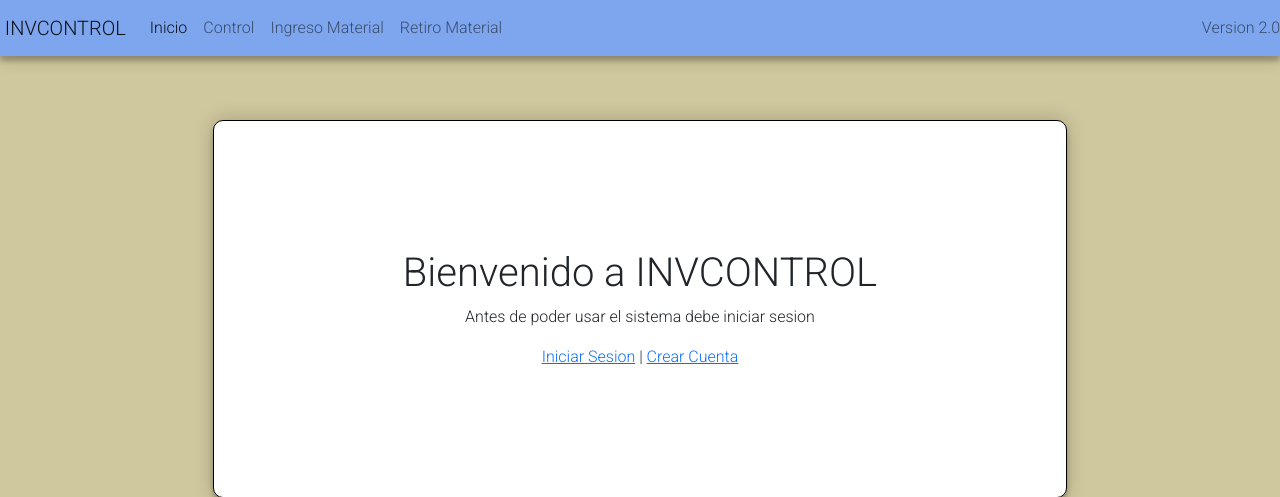
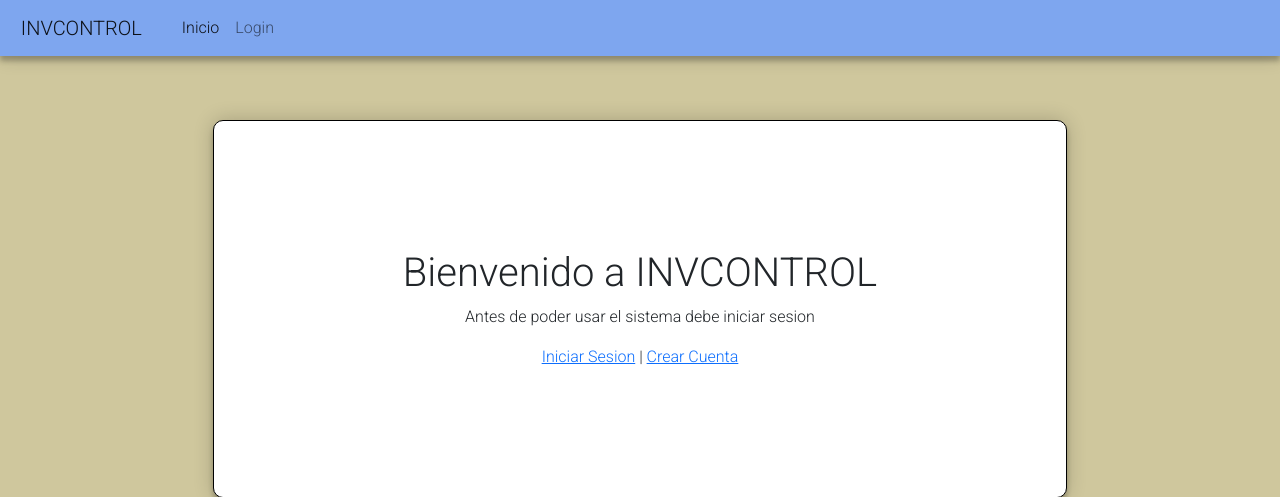
Before and after one commit to invcontrol/web, a Django app: page / in a window 1280 px wide. Shown: the top 497 px of the page. Run offline with Django 4.2, Linux system fonts and the light colour scheme.

Commit message:
django login y logout

```diff
--- a/backend/settings.py
+++ b/backend/settings.py
@@ -55,7 +55,7 @@ ROOT_URLCONF = 'backend.urls'
 TEMPLATES = [
     {
         'BACKEND': 'django.template.backends.django.DjangoTemplates',
-        'DIRS': [],
+        'DIRS': [BASE_DIR / "templates"],
         'APP_DIRS': True,
         'OPTIONS': {
             'context_processors': [
@@ -122,3 +122,6 @@ STATIC_URL = 'static/'
 # https://docs.djangoproject.com/en/4.0/ref/settings/#default-auto-field
 
 DEFAULT_AUTO_FIELD = 'django.db.models.BigAutoField'
+
+LOGIN_REDIRECT_URL = "/"
+LOGOUT_REDIRECT_URL = "/"
--- a/backend/urls.py
+++ b/backend/urls.py
@@ -19,4 +19,6 @@ from django.urls import path,include
 urlpatterns = [
     path('admin/', admin.site.urls),
     path('',include('webpage.urls')),
+    path('accounts/',include('django.contrib.auth.urls')),
+
 ]
--- a/webpage/templates/webpage/index.html
+++ b/webpage/templates/webpage/index.html
@@ -17,7 +17,7 @@
     <header>
         <nav class="navbar navbar-expand-lg navbar-light sombra" style="background-color: rgb(126, 166, 239);">
             <div class="container-fliud">
-                <a class="navbar-brand" href="./index.html">
+                <a class="navbar-brand px-3" href="./index.html">
                     <div class="image-content d-inline-block">
                         <img>
                     </div>
@@ -29,25 +29,41 @@
                     <span class="navbar-toggler-icon"></span>
                 </button>
             </div>
+            {% if user.is_authenticated %}
             <div class="collapse navbar-collapse" id="navbarNavAltMarkup">
                 <div class="navbar-nav">
-                    <a href="./index.html" class="nav-link active" aria-current="page">Inicio</a>
-                    <a href="./control.html" class="nav-link" aria-current="page">Control</a>
+                    <a href="{% url 'index' %}" class="nav-link active" aria-current="page">Inicio</a>
+                    <a href="{% url 'control' %}" class="nav-link" aria-current="page">Control</a>
                     <a href="./ingreso.html" class="nav-link" aria-current="page">Ingreso Material</a>
                     <a href="./retiro.html" class="nav-link" aria-current="page">Retiro Material</a>
+                    <a href="{% url 'logout' %}" class="nav-link" aria-current="page">Logout</a>
                 </div>
             </div>
-            <span class="navbar-text">Version 2.0</span>
+            {% else %}
+            <div class="collapse navbar-collapse" id="navbarNavAltMarkup">
+                <div class="navbar-nav">
+                    <a href="{% url 'index' %}" class="nav-link active" aria-current="page">Inicio</a>
+                    <a href="{% url 'login' %}" class="nav-link" aria-current="page">Login</a>
+
+                </div>
+            </div>
+            {% endif %}
+            <span class="navbar-text px-3">{{ user.username|upper }}</span>
         </nav>
     </header>
     <div class="container-fluid">
         <div class="row">
             <div class="col-2"></div>
             <div class="col-8 cuadro">
+                {% if user.is_authenticated %}
+                <h1>Bienvenido a INVCONTROL</h1>
+                <p>Usuario autentificado {{ user.username|upper }}</p>
+                {% else %}
                 <h1>Bienvenido a INVCONTROL</h1>
                 <p>Antes de poder usar el sistema debe iniciar sesion</p>
-                <a class="enl" href="./login.html">Iniciar Sesion</a> | <a class="enl" href="./register.html">Crear
+                <a class="enl" href="{% url 'login' %}">Iniciar Sesion</a> | <a class="enl" href="./register.html">Crear
                     Cuenta</a>
+                {% endif %}
             </div>
             <div class="col-2"></div>
         </div>
--- a/webpage/urls.py
+++ b/webpage/urls.py
@@ -3,4 +3,5 @@ from . import views
 
 urlpatterns = [
     path('',views.index, name='index'),
+    path('control',views.control, name='control'),
 ]
--- a/webpage/views.py
+++ b/webpage/views.py
@@ -3,3 +3,6 @@ from django.utils import timezone
 
 def index(request):
     return render(request,'webpage/index.html')
+
+def control(request):
+    return render(request, 'webpage/control.html')
```
Also changed, not shown: webpage/models.py (+5 -6 lines), webpage/templates/registration/login.html (renamed from webpage/templates/webpage/login.html, +11 -8 lines), webpage/templates/webpage/control.html (renamed from control.html, +4 -3 lines).
